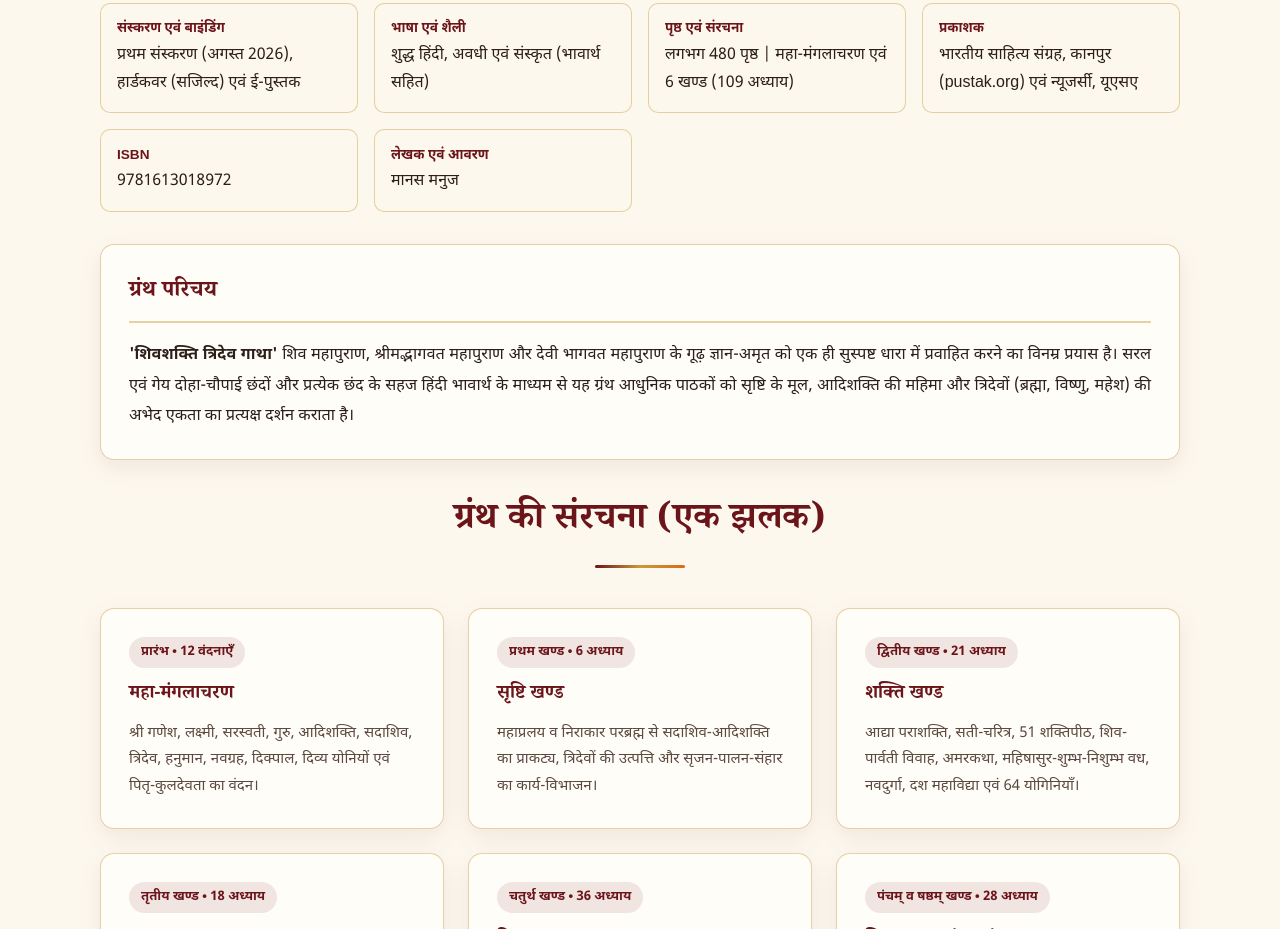
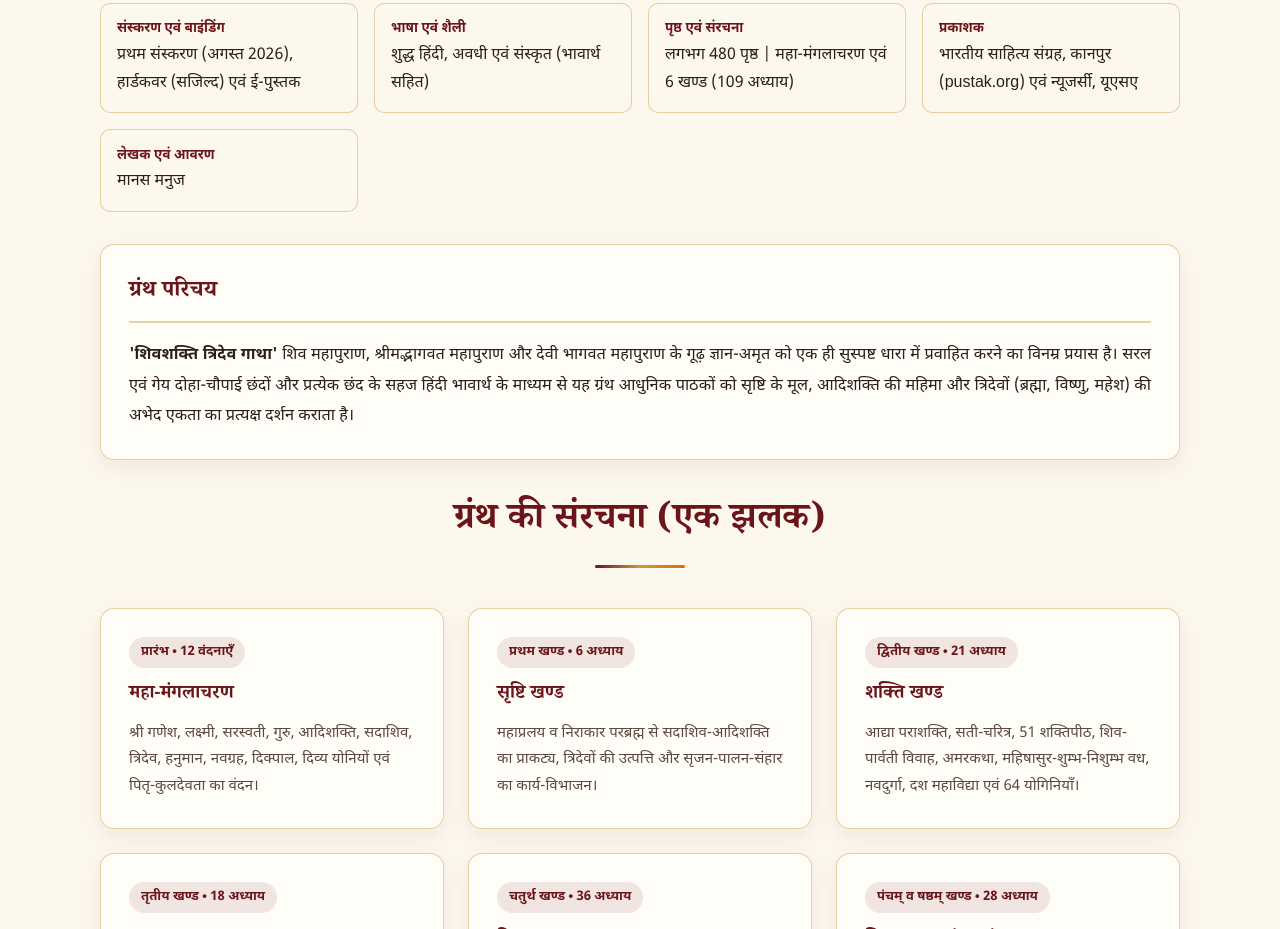
Before and after one commit to manojshandal/manas-manuj-website, a plain HTML site: page books/shivshakti-tridev-gatha.html in a window 1280 px wide. Shown: the part 892-1821 px from the top of the page. Drawn offline with Linux system fonts and the light colour scheme.

Commit message:
Removed unconfirmed ISBN and updated branding across all pages

```diff
--- a/books/shivshakti-tridev-gatha.html
+++ b/books/shivshakti-tridev-gatha.html
@@ -127,10 +127,6 @@
         <span class="profile-value" data-hi="भारतीय साहित्य संग्रह, कानपुर (pustak.org) एवं न्यूजर्सी, यूएसए" data-en="Bhartiya Sahitya Sangrah, Kanpur (pustak.org) & New Jersey, USA">भारतीय साहित्य संग्रह, कानपुर (pustak.org) एवं न्यूजर्सी, यूएसए</span>
       </div>
       <div class="spec-item">
-        <span class="profile-label">ISBN</span>
-        <span class="profile-value">9781613018972</span>
-      </div>
-      <div class="spec-item">
         <span class="profile-label" data-hi="लेखक एवं आवरण" data-en="Author & Cover Concept">लेखक एवं आवरण</span>
         <span class="profile-value" data-hi="मानस मनुज" data-en="Manas Manuj">मानस मनुज</span>
       </div>
```
Also changed, not shown: index.html (+1 -1 lines).
